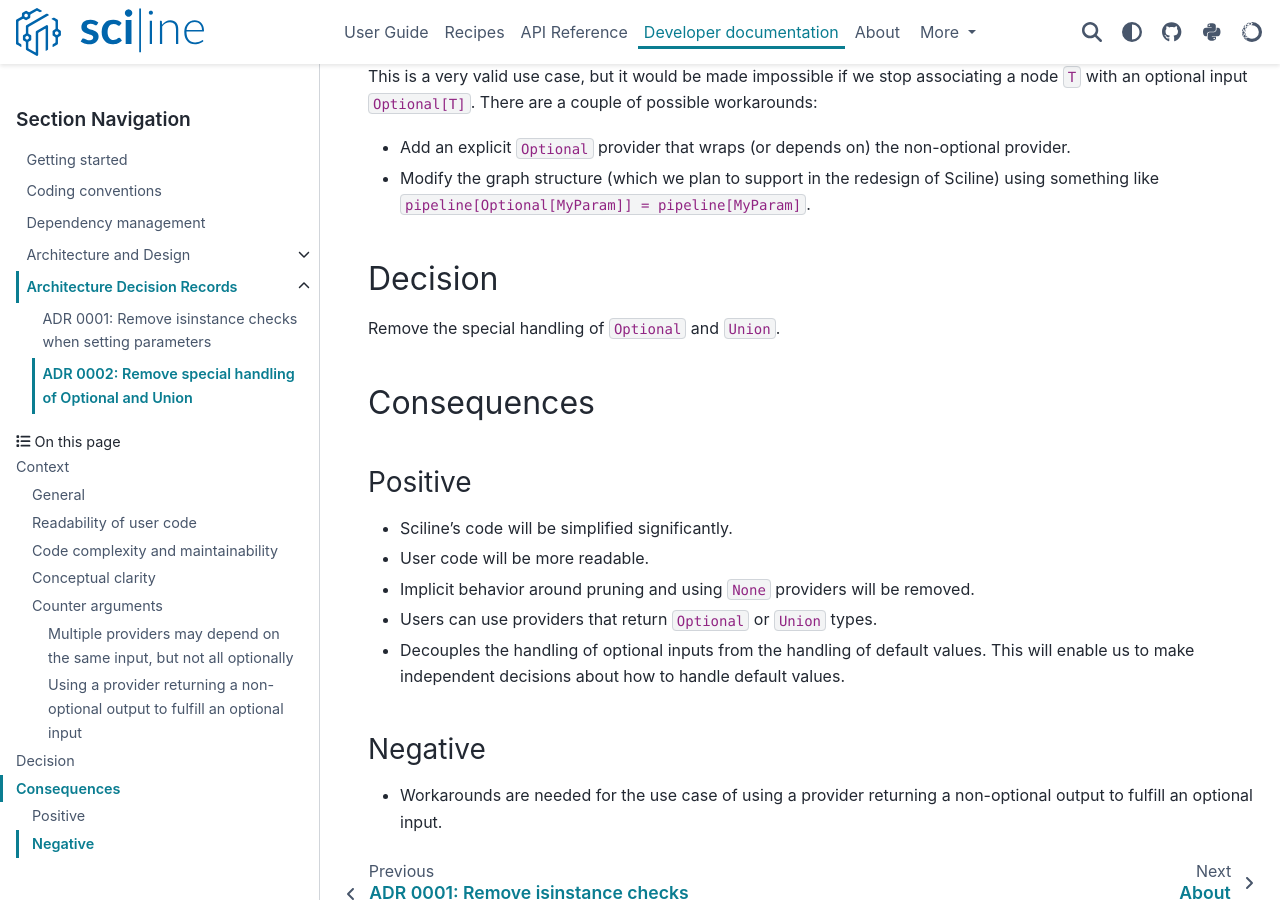
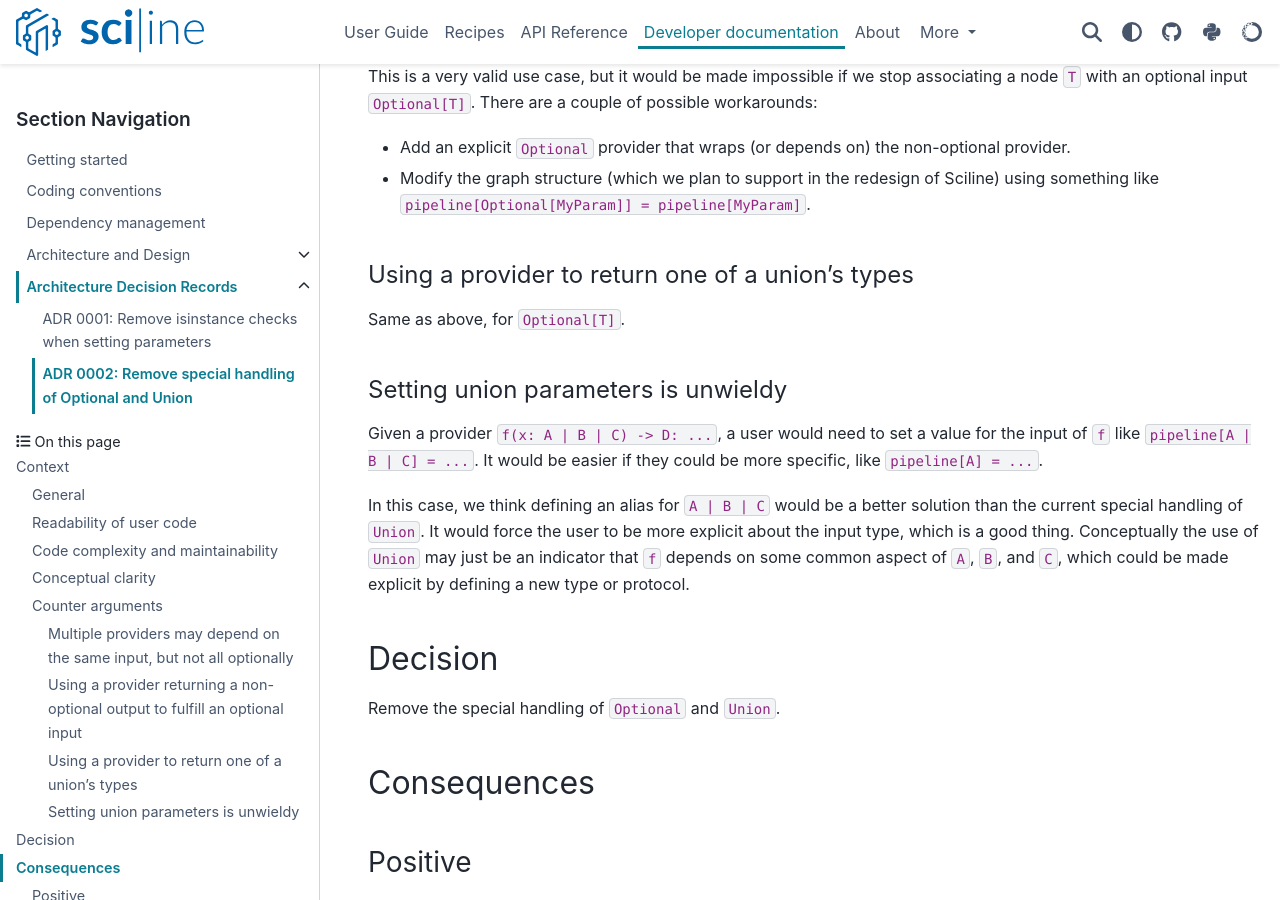
Before and after one commit to scipp/sciline, a Sphinx documentation site: the page built from docs/developer/adr/0002-remove-special-handling-of-optional-and-union.md, in a window 1280 px wide and 900 px high, scrolled down 1986 px. Built offline with Sphinx 7.4.7 and the PyData theme 0.15.4, drawn with Linux system fonts in a browser that asks for light colours; pages that are not in the unit, such as notebooks, are missing from menus; the version number could not be read and is left out.

Commit message:
Add more counter arguments

```diff
--- a/docs/developer/adr/0002-remove-special-handling-of-optional-and-union.md
+++ b/docs/developer/adr/0002-remove-special-handling-of-optional-and-union.md
@@ -72,6 +72,19 @@ There are a couple of possible workarounds:
 - Add an explicit `Optional` provider that wraps (or depends on) the non-optional provider.
 - Modify the graph structure (which we plan to support in the redesign of Sciline) using something like `pipeline[Optional[MyParam]] = pipeline[MyParam]`.
 
+#### Using a provider to return one of a union's types
+
+Same as above, for `Optional[T]`.
+
+#### Setting union parameters is unwieldy
+
+Given a provider `f(x: A | B | C) -> D: ...`, a user would need to set a value for the input of `f` like `pipeline[A | B | C] = ...`.
+It would be easier if they could be more specific, like `pipeline[A] = ...`.
+
+In this case, we think defining an alias for `A | B | C` would be a better solution than the current special handling of `Union`.
+It would force the user to be more explicit about the input type, which is a good thing.
+Conceptually the use of `Union` may just be an indicator that `f` depends on some common aspect of `A`, `B`, and `C`, which could be made explicit by defining a new type or protocol.
+
 ## Decision
 
 Remove the special handling of `Optional` and `Union`.
```
